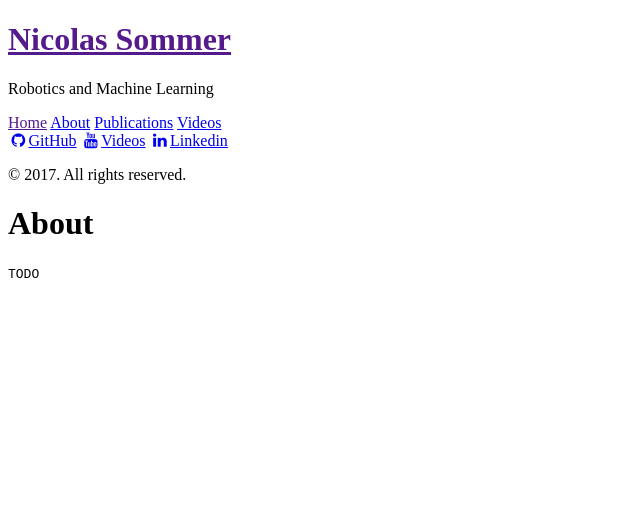
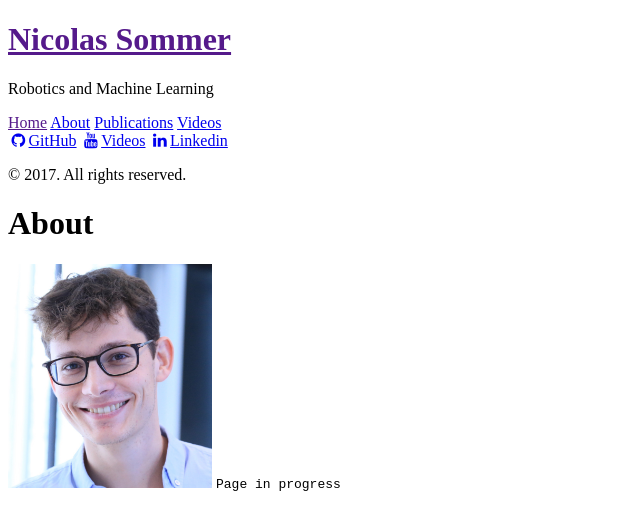
Before and after one commit to nisommer/nisommer.github.io, a Jekyll site: the page built from about.md, in a window 1280 px wide. Shown: the top 530 px of the page, without its empty margins (0-640 px from the left). Built offline with Jekyll 4.4.1, drawn with Linux system fonts in a browser that asks for light colours; nearby versions of some CDN libraries.

Commit message:
Add picture on about page

```diff
--- a/about.md
+++ b/about.md
@@ -1,8 +1,16 @@
 ---
 layout: page
 title: About
+<!-- published: false -->
 ---
-`TODO`
+
+<!-- todo: change image size: do it with html .. -->
+
+<!-- <img src="http://lasa.epfl.ch/people/images/portraits/202511.jpg" alt="Nicolas Sommer" style="width:304px;"> -->
+<img src="/img/nicolas.JPG" alt="Nicolas Sommer" style="width:204px;">
+`Page in progress`
+<!-- <img src="/img/nicolas.JPG" alt="Nicolas Sommer" style=""> -->
+
 <!-- <p class="message">
   TODO
 </p> -->
```
Also changed, not shown: index.md (+1 -1 lines), img/nicolas.JPG (added).
